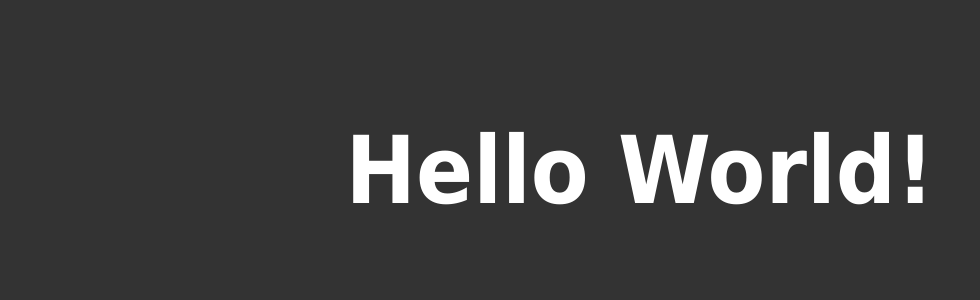
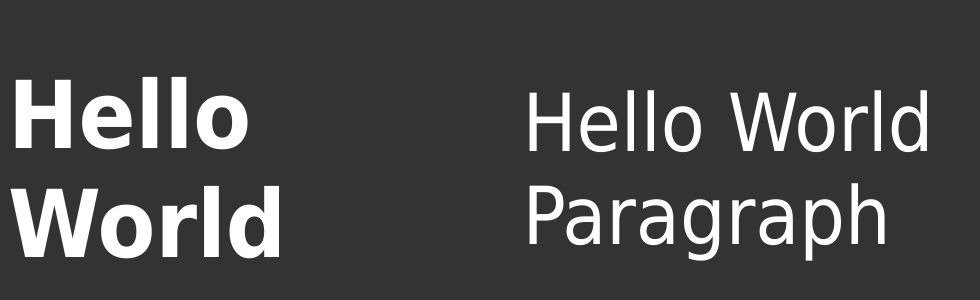
Before and after one commit to clever204/testproject, a plain HTML site: page index.html in a window 1280 px wide. Shown: the part 238-538 px from the top of the page, without its empty margins (0-980 px from the left). Drawn offline with Linux system fonts and the light colour scheme.

```diff
--- a/index.html
+++ b/index.html
@@ -8,6 +8,7 @@
     <title>Learn Git & Github at 7 Days</title>
   </head>
   <body>
-    <h3>Hello World!</h3>
+    <h3>Hello World</h3>
+    <p>Hello World Paragraph</p>
   </body>
 </html>
```
Also changed, not shown: 1 other file.
